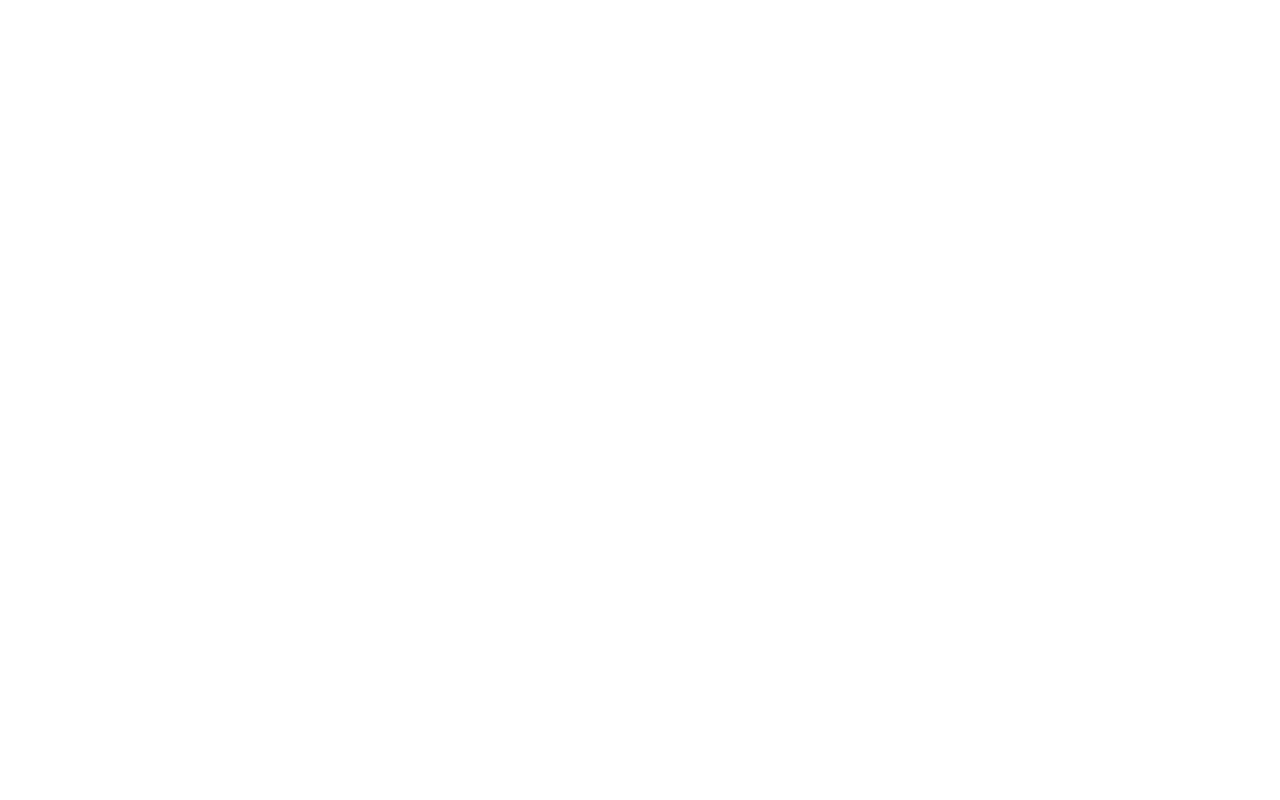
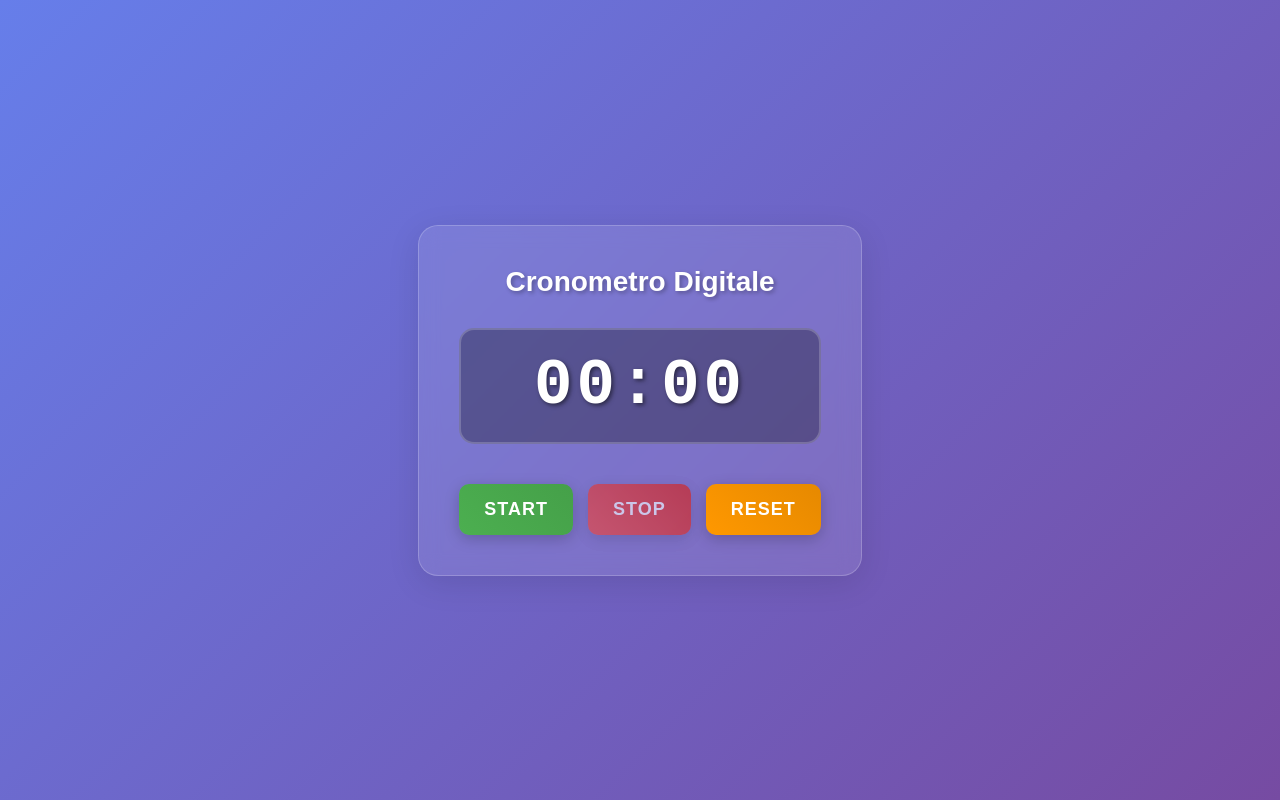
Before and after one commit to Daniel-Mittem/Mittempergher-Daniel-EsameUF07, a plain HTML site: page cronometro/cronometro avanzato/index.html in a window 1280 px wide. Drawn offline with Linux system fonts and the light colour scheme.

Commit message:
feat: implementazione progetto base

```diff
--- a/cronometro/cronometro avanzato/app.js
+++ b/cronometro/cronometro avanzato/app.js
@@ -0,0 +1,57 @@
+let startTime = 0;
+let elapsedTime = 0;
+let timerInterval = null;
+let isRunning = false;
+
+const timeDisplay = document.getElementById('timeDisplay');
+const startBtn = document.getElementById('startBtn');
+const stopBtn = document.getElementById('stopBtn');
+const resetBtn = document.getElementById('resetBtn');
+
+function formatTime(milliseconds) {
+    const totalSeconds = Math.floor(milliseconds / 1000);
+    const minutes = Math.floor(totalSeconds / 60);
+    const seconds = totalSeconds % 60;
+
+    return `${minutes.toString().padStart(2, '0')}:${seconds.toString().padStart(2, '0')}`;
+}
+
+function updateDisplay() {
+    const currentTime = Date.now();
+    elapsedTime = (currentTime - startTime);
+    timeDisplay.textContent = formatTime(elapsedTime);
+}
+
+function startStopwatch() {
+    if (!isRunning) {
+        startTime = Date.now() - elapsedTime;
+        timerInterval = setInterval(updateDisplay, 10);
+        isRunning = true;
+
+        startBtn.disabled = true;
+        stopBtn.disabled = false;
+        startBtn.textContent = 'Running...';
+    }
+}
+function stopStopwatch() {
+    if (isRunning) {
+        clearInterval(timerInterval);
+        isRunning = false;
+
+        startBtn.disabled = false;
+        stopBtn.disabled = true;
+        startBtn.textContent = 'Start';
+    }
+}
+
+function resetStopwatch() {
+    clearInterval(timerInterval);
+    isRunning = false;
+    elapsedTime = 0;
+    startTime = 0;
+
+    timeDisplay.textContent = '00:00';
+    startBtn.disabled = false;
+    stopBtn.disabled = true;
+    startBtn.textContent = 'Start';
+}
--- a/cronometro/cronometro avanzato/index.html
+++ b/cronometro/cronometro avanzato/index.html
@@ -1,11 +1,23 @@
 <!DOCTYPE html>
-<html lang="en">
+<html lang="it">
 <head>
     <meta charset="UTF-8">
     <meta name="viewport" content="width=device-width, initial-scale=1.0">
-    <title>Document</title>
+    <title>Cronometro Digitale</title>
+    <link rel="stylesheet" href="style.css">
+    <script src="app.js" defer></script>
 </head>
 <body>
+    <div class="stopwatch-container">
+        <h1 class="title">Cronometro Digitale</h1>
 
+        <div class="time-display" id="timeDisplay">00:00</div>
+
+        <div class="controls">
+            <button class="btn btn-start" id="startBtn" onclick="startStopwatch()">Start</button>
+            <button class="btn btn-stop" id="stopBtn" onclick="stopStopwatch()" disabled>Stop</button>
+            <button class="btn btn-reset" id="resetBtn" onclick="resetStopwatch()">Reset</button>
+        </div>
+    </div>
 </body>
 </html>
--- a/cronometro/cronometro avanzato/style.css
+++ b/cronometro/cronometro avanzato/style.css
@@ -0,0 +1,131 @@
+* {
+    margin: 0;
+    padding: 0;
+    box-sizing: border-box;
+}
+
+body {
+    font-family: 'Arial', sans-serif;
+    background: linear-gradient(135deg, #667eea 0%, #764ba2 100%);
+    display: flex;
+    justify-content: center;
+    align-items: center;
+    min-height: 100vh;
+    color: white;
+}
+
+.stopwatch-container {
+    background: rgba(255, 255, 255, 0.1);
+    backdrop-filter: blur(10px);
+    border-radius: 20px;
+    padding: 40px;
+    text-align: center;
+    border: 1px solid rgba(255, 255, 255, 0.2);
+    box-shadow: 0 8px 32px rgba(0, 0, 0, 0.1);
+    min-width: 350px;
+}
+
+.title {
+    font-size: 28px;
+    font-weight: bold;
+    margin-bottom: 30px;
+    text-shadow: 2px 2px 4px rgba(0, 0, 0, 0.3);
+}
+
+.time-display {
+    font-size: 64px;
+    font-weight: bold;
+    font-family: 'Courier New', monospace;
+    background: rgba(0, 0, 0, 0.3);
+    padding: 20px 30px;
+    border-radius: 15px;
+    margin-bottom: 40px;
+    letter-spacing: 4px;
+    border: 2px solid rgba(255, 255, 255, 0.2);
+    text-shadow: 2px 2px 4px rgba(0, 0, 0, 0.5);
+}
+
+.controls {
+    display: flex;
+    gap: 15px;
+    justify-content: center;
+    flex-wrap: wrap;
+}
+
+.btn {
+    padding: 15px 25px;
+    font-size: 18px;
+    font-weight: bold;
+    border: none;
+    border-radius: 10px;
+    cursor: pointer;
+    transition: all 0.3s ease;
+    text-transform: uppercase;
+    letter-spacing: 1px;
+    min-width: 100px;
+    box-shadow: 0 4px 15px rgba(0, 0, 0, 0.2);
+}
+
+.btn:hover {
+    transform: translateY(-2px);
+    box-shadow: 0 6px 20px rgba(0, 0, 0, 0.3);
+}
+
+.btn:active {
+    transform: translateY(0);
+}
+
+.btn-start {
+    background: linear-gradient(45deg, #4CAF50, #45a049);
+    color: white;
+}
+
+.btn-start:hover {
+    background: linear-gradient(45deg, #45a049, #3d8b40);
+}
+
+.btn-stop {
+    background: linear-gradient(45deg, #f44336, #da190b);
+    color: white;
+}
+
+.btn-stop:hover {
+    background: linear-gradient(45deg, #da190b, #c1170a);
+}
+
+.btn-reset {
+    background: linear-gradient(45deg, #ff9800, #e68900);
+    color: white;
+}
+
+.btn-reset:hover {
+    background: linear-gradient(45deg, #e68900, #cc7a00);
+}
+
+.btn:disabled {
+    opacity: 0.6;
+    cursor: not-allowed;
+    transform: none !important;
+}
+
+@media (max-width: 480px) {
+    .stopwatch-container {
+        padding: 30px 20px;
+        min-width: 280px;
+    }
+
+    .time-display {
+        font-size: 48px;
+        padding: 15px 20px;
+    }
+
+    .controls {
+        flex-direction: column;
+        align-items: center;
+    }
+
+    .btn {
+        width: 100%;
+        max-width: 200px;
+    }
+}
```
